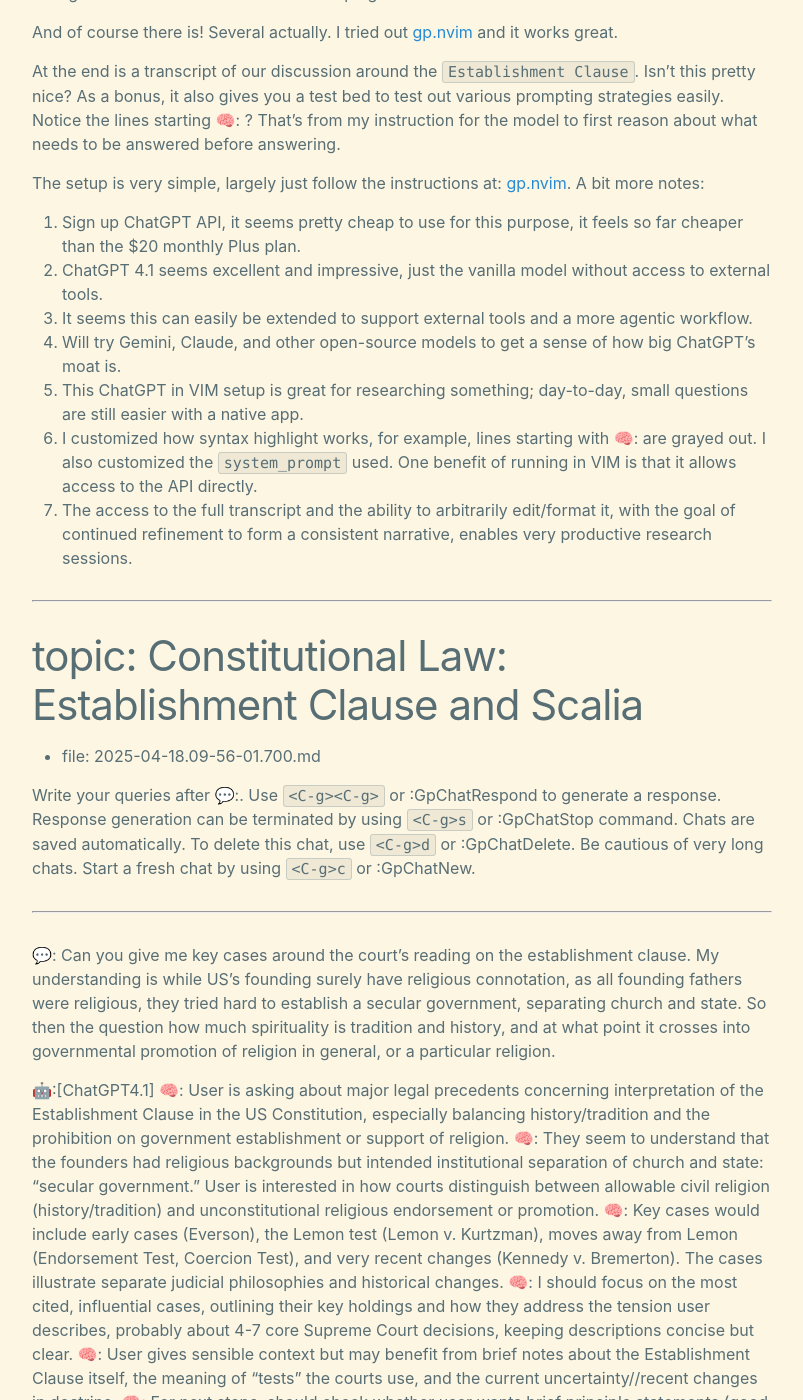
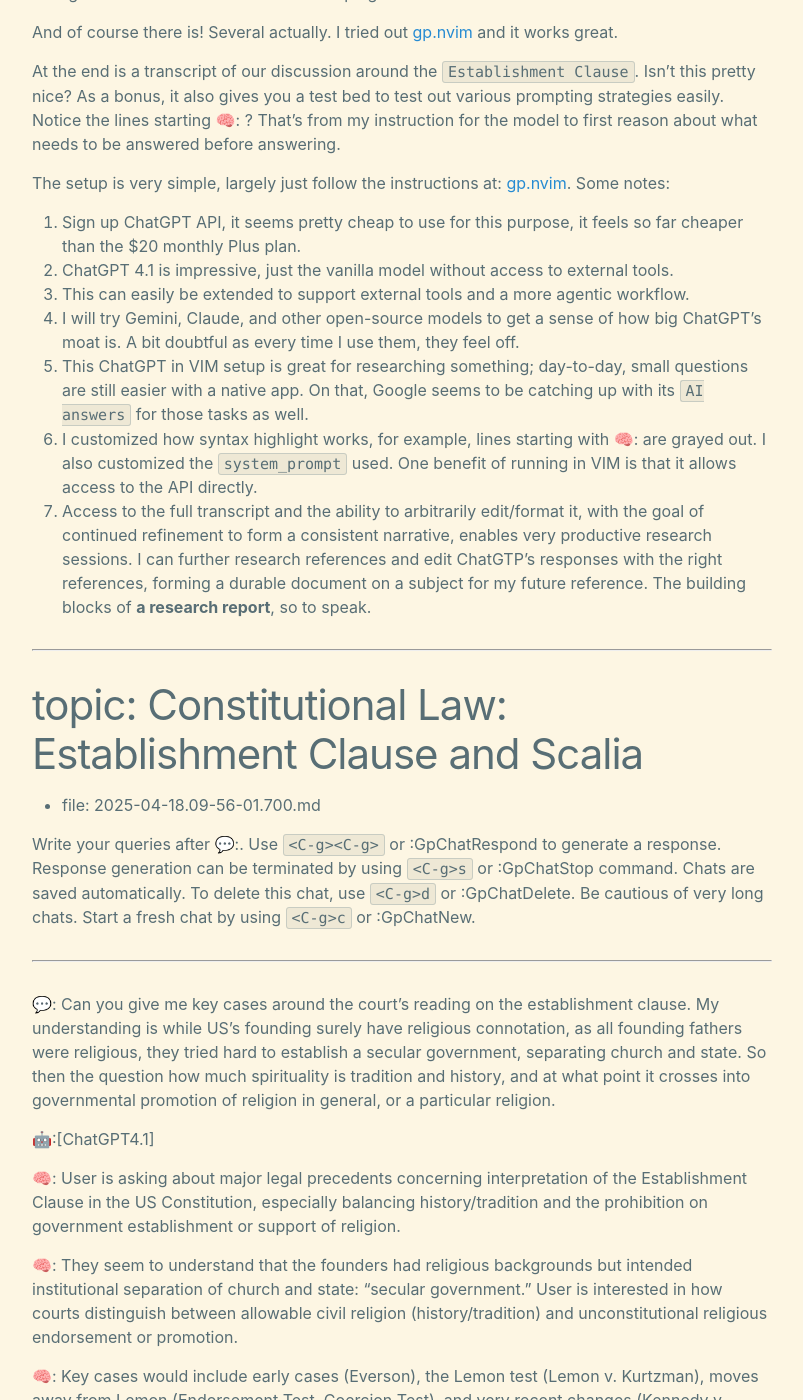
Before and after one commit to xianxu/xianxu.github.io, a Jekyll site: the page built from _posts/2025-04-18-chatgpt-in-neovim.markdown, in a window 1280 px wide and 1400 px high, scrolled down 321 px. Shown: the whole window, without its empty margins (238-1041 px from the left). Built offline with Jekyll 4.4.1, drawn with Linux system fonts in a browser that asks for light colours; comment, search, counter and statistics services are not loaded; some of the changed text lies outside the part shown.

Commit message:
Sync latest _posts from private repo

```diff
--- a/_posts/2025-04-18-chatgpt-in-neovim.markdown
+++ b/_posts/2025-04-18-chatgpt-in-neovim.markdown
@@ -12,15 +12,15 @@ And of course there is! Several actually. I tried out [gp.nvim](https://github.c
 
 At the end is a transcript of our discussion around the `Establishment Clause`. Isn't this pretty nice? As a bonus, it also gives you a test bed to test out various prompting strategies easily. Notice the lines starting 🧠: ? That's from my instruction for the model to first reason about what needs to be answered before answering.
 
-The setup is very simple, largely just follow the instructions at: [gp.nvim](https://github.com/Robitx/gp.nvim). A bit more notes:
+The setup is very simple, largely just follow the instructions at: [gp.nvim](https://github.com/Robitx/gp.nvim). Some notes:
 
 1. Sign up ChatGPT API, it seems pretty cheap to use for this purpose, it feels so far cheaper than the $20 monthly Plus plan.
-2. ChatGPT 4.1 seems excellent and impressive, just the vanilla model without access to external tools.
-3. It seems this can easily be extended to support external tools and a more agentic workflow.
-4. Will try Gemini, Claude, and other open-source models to get a sense of how big ChatGPT's moat is.
-5. This ChatGPT in VIM setup is great for researching something; day-to-day, small questions are still easier with a native app.
+2. ChatGPT 4.1 is impressive, just the vanilla model without access to external tools.
+3. This can easily be extended to support external tools and a more agentic workflow.
+4. I will try Gemini, Claude, and other open-source models to get a sense of how big ChatGPT's moat is. A bit doubtful as every time I use them, they feel off.
+5. This ChatGPT in VIM setup is great for researching something; day-to-day, small questions are still easier with a native app. On that, Google seems to be catching up with its `AI answers` for those tasks as well.
 6. I customized how syntax highlight works, for example, lines starting with 🧠: are grayed out. I also customized the `system_prompt` used. One benefit of running in VIM is that it allows access to the API directly.
-7. The access to the full transcript and the ability to arbitrarily edit/format it, with the goal of continued refinement to form a consistent narrative, enables very productive research sessions.
+7. Access to the full transcript and the ability to arbitrarily edit/format it, with the goal of continued refinement to form a consistent narrative, enables very productive research sessions. I can further research references and edit ChatGTP's responses with the right references, forming a durable document on a subject for my future reference. The building blocks of **a research report**, so to speak.
 
 --------
 # topic: Constitutional Law: Establishment Clause and Scalia
@@ -37,11 +37,23 @@ Be cautious of very long chats. Start a fresh chat by using `<C-g>c` or :GpChatN
 💬: Can you give me key cases around the court's reading on the establishment clause. My understanding is while US's founding surely have religious connotation, as all founding fathers were religious, they tried hard to establish a secular government, separating church and state. So then the question how much spirituality is tradition and history, and at what point it crosses into governmental promotion of religion in general, or a particular religion.
 
 🤖:[ChatGPT4.1]
+
+
 🧠: User is asking about major legal precedents concerning interpretation of the Establishment Clause in the US Constitution, especially balancing history/tradition and the prohibition on government establishment or support of religion.
+
+
 🧠: They seem to understand that the founders had religious backgrounds but intended institutional separation of church and state: "secular government." User is interested in how courts distinguish between allowable civil religion (history/tradition) and unconstitutional religious endorsement or promotion.
+
+
 🧠: Key cases would include early cases (Everson), the Lemon test (Lemon v. Kurtzman), moves away from Lemon (Endorsement Test, Coercion Test), and very recent changes (Kennedy v. Bremerton). The cases illustrate separate judicial philosophies and historical changes.
+
+
 🧠: I should focus on the most cited, influential cases, outlining their key holdings and how they address the tension user describes, probably about 4-7 core Supreme Court decisions, keeping descriptions concise but clear.
+
+
 🧠: User gives sensible context but may benefit from brief notes about the Establishment Clause itself, the meaning of "tests" the courts use, and the current uncertainty//recent changes in doctrine.
+
+
 🧠: For next steps, should check whether user wants brief principle statements (good for learning the evolution of doctrine), a timeline, or deeper discussion of particular aspects (e.g., public school prayer vs. government display cases).
 
 ### Key Supreme Court Cases Interpreting the Establishment Clause
@@ -96,13 +108,29 @@ Would you like more detail on particular cases, or are you interested in how cou
 💬: where are we in intelligent design in public school
 
 🤖:[ChatGPT4.1]
+
+
 🧠: The user asks about the legal status of teaching “intelligent design” in public schools.
+
+
 🧠: The context is the Establishment Clause and previous cases around religion (like school prayer).
+
+
 🧠: “Intelligent design” is a more recent variant of creationism; it’s meant to sound non-religious but is largely seen as religiously motivated.
+
+
 🧠: There are not many Supreme Court cases directly on “intelligent design.” However, lower federal court cases (notably *Kitzmiller v. Dover*) have been highly influential.
+
+
 🧠: The Supreme Court struck down the teaching of “creation science” in *Edwards v. Aguillard* (1987).
+
+
 🧠: *Kitzmiller v. Dover* (2005) is a district court case, but it’s the landmark on “intelligent design.”
+
+
 🧠: It’s important to clarify that *Kitzmiller* is not Supreme Court precedent but has been very persuasive elsewhere. The legal landscape hasn’t changed much since then; attempts to introduce intelligent design generally fail.
+
+
 🧠: The user likely wants to know (1) whether ID can be taught, and (2) if there have been significant new developments. Need not clarify fine state-by-state variations unless user asks.
 
 ---
@@ -153,12 +181,26 @@ Let me know if you want a brief on the main points from the *Kitzmiller* decisio
 💬: how about creationism, what's the precedence, and in those cases, what were dissenting opinion, by who.
 
 🤖:[ChatGPT4.1]
+
+
 🧠: The user now asks about "creationism" specifically in public schools.
+
+
 🧠: The key Supreme Court precedent is *Edwards v. Aguillard* (1987).
+
+
 🧠: Need to briefly describe the facts, majority decision, and most importantly, summarize the dissent(s) and their reasoning and author(s).
+
+
 🧠: The earlier relevant case is *Epperson v. Arkansas* (1968)—banned “anti-evolution” statutes.
+
+
 🧠: There are not many modern Supreme Court precedents on this besides these two cases, unless we also mention older “moment of silence” or Bible reading cases, but “creationism” as a school science issue is best represented by *Edwards* and *Epperson*.
+
+
 🧠: User wants detail on dissent—so need to indicate not just outcome but the logic and identity of dissenting justices.
+
+
 🧠: Keep it at the Supreme Court level unless user wants lower courts.
 
 ---
@@ -210,12 +252,26 @@ If you are interested in lower-court battles (like *Kitzmiller* for “intellige
 💬: What's Scalia's position on farcical compliance of law, if we do not go into motive and intention
 
 🤖:[ChatGPT4.1]
+
+
 🧠: The user is asking a deeper question about Scalia’s judicial philosophy: what if a law appears "compliant" on the surface but is designed to evade constitutional principles ("farcical compliance"), especially if we ignore legislative motive/intent?
+
+
 🧠: Scalia believed courts should mostly judge laws by their text and obvious effects, not dig deeply into subjective legislative purpose. In *Edwards v. Aguillard* he objected to striking down laws based on searching for hidden motives.
+
+
 🧠: At the same time, some laws could be an obvious “sham”—a law on its face seems neutral but is a clear subterfuge to do what is forbidden. This is sometimes called "pretext."
+
+
 🧠: Scalia often wrote that “pretextual” laws—for example using neutral language to mask a forbidden aim—should be scrutinized if the law’s actual operation is unconstitutional, but he was wary of the ease of ascribing "bad motive" to entire legislatures based on a few statements.
+
+
 🧠: Scalia would oppose a system where courts routinely subjectively seek bad motive, but he would not ignore an obvious sham or farce if the law’s real-world operation always led to a forbidden or unconstitutional result.
+
+
 🧠: In practice, he's more comfortable invalidating a law if "farcical compliance" is clear and can be demonstrated objectively, not with speculative reference to hidden motives or legislative history.
+
+
 🧠: A concise, carefully phrased summary of how Scalia balanced these risks is appropriate.
 
 ---
@@ -246,12 +302,26 @@ Let me know if you’d like specific case quotes or contrasting examples Judicia
 💬: so it's around jurisprudence, motive, especially hidden motive is hard to establish, essentially not go into hearsay evidences. on the other hand though, what's Scalia's view on practice chilling effect and different power structure, i.e. majority can easily stiffen minority view, even under neutral setup.
 
 🤖:[ChatGPT4.1]
+
+
 🧠: The user makes an insightful connection—Scalia’s skepticism toward probing hidden legislative motive (to avoid “hearsay” evidence and overreaching by the judiciary) versus the real-world risks of “chilling effects,” especially where majorities suppress minorities, even within superficially neutral laws.
+
+
 🧠: This is a classic jurisprudential tension—should courts intervene to protect minorities from laws that appear neutral but have chilling or discriminatory effects? Scalia was aware of the “chilling effect” concept but was also strongly committed to judicial restraint and textualism.
+
+
 🧠: Scalia’s general position was that courts’ powers of review must be limited and based on objective legal tools (text, test, precedent, real-world effect), refusing to speculate about legislative psychology.
+
+
 🧠: Nonetheless, he sometimes addressed the possibility that laws or practices could, even unintentionally, chill constitutionally protected behavior. He would usually insist, however, that this must be proven by actual effect, not speculative or hypothetical chill.
+
+
 🧠: On power structures and minority rights, he often maintained that protection comes via democracy and clear constitutional commands, NOT broad judicial readings of intention or “spirit.” He was skeptical of what he saw as judicially-created exceptions meant to protect minorities from inevitable majoritarian rule.
+
+
 🧠: However, in cases where a law’s application was shown to be discriminatory in effect (not just in possible intent), Scalia might accept intervention—but he urged clear, narrow findings, not broad speculation.
+
+
 🧠: Bottom line: Scalia valued formal neutrality, actual effect, democratic process, and precise rather than open-ended judicial power.
 
 ---
@@ -293,12 +363,26 @@ If you’d like a more focused quote/example for a specific area (free speech, f
 💬: shying away from hypothetical is fine, same as standing doctrine of needing concrete injury to be judiciable. on the other hand, were there cases where Scalia ruled when concrete harm materializes?
 
 🤖:[ChatGPT4.1]
+
+
 🧠: The user affirms agreement with Scalia’s rejection of hypotheticals, relating it to the need for “concrete injury” in standing doctrine.
+
+
 🧠: The user wants to know if there are cases where Scalia joined/rules the Court *should* intervene because concrete harm did occur—that is, when plain factual evidence warrants judicial relief.
+
+
 🧠: I should give a few examples where Scalia upheld legal claims based on clear, demonstrated injury rather than abstract or potential chill/effect.
+
+
 🧠: These could include First Amendment cases (speech), property rights (takings), Equal Protection, or any constitutional right with a concrete, record-based injury.
+
+
 🧠: Provide a balanced mix of examples from different areas (speech, religion, property, criminal justice), with a focus on his reasoning: “Courts must act when there’s demonstrable harm.”
+
+
 🧠: User does not seek exhaustive listing—3–4 well-chosen examples, each short, is ideal.
+
+
 🧠: Clearly distinguish between Scalia’s view in principle (reluctance on hypotheticals) and his readiness to enforce rights with clear record of infringement.
 
 ---
@@ -357,11 +441,23 @@ Let me know if you want examples for other constitutional provisions, or wish to
 but I guess I'm leaning conservative, as the very fact of trying to preventing slippery slope would spend court's moral authority, making slippery slope more likely when really bad things came, that court can't stop them.
 
 🤖:[ChatGPT4.1]
+
+
 🧠: The user articulates a central conservative–liberal divide: conservatives often believe in limiting judicial intervention to remediating *actual, concrete harms*, seeing this as respecting both institutional limits and moral authority; liberals are frequently more willing to invalidate laws or policies preemptively, based on *potential* harms or slippery slopes, especially where histories of discrimination or structural disadvantages make waiting for "concrete" harm impractical or risky for minorities.
+
+
 🧠: User wisely observes the principle that overusing judicial intervention—especially for hypothetical or speculative harms—might weaken the Court’s legitimacy, rendering real crises unmanageable.
+
+
 🧠: This distinction has deep roots in both legal philosophy and practical experience; it maps onto debates about standing, ripeness, justiciability, the role of courts in democracy, and institutional legitimacy.
+
+
 🧠: The user seems comfortable with the conservative “actual case or controversy” approach (wait for clear harm), rather than trying to manage potential slippery slopes "in advance."
+
+
 🧠: The core insight—that restraint preserves moral authority (or legitimacy) for courts to act forcefully in genuine crises—is historically supported (see examples like *Brown v. Board* or wartime civil liberties cases).
+
+
 🧠: A concise summary tying the user’s understanding to broader jurisprudential debates, with examples, can help validate and elaborate the insight.
 
 ---
@@ -411,11 +507,23 @@ If you want to explore scholarly support or historical cases illustrating the co
 💬: from a policy POV, we can have advocacy groups like ACLU shopping for potential cases where minority otherwise wouldn't have known the channel or mechanism to sue. That seems a more balanced approach, basically conservative court, but liberal civil society groups as a counter balance to tyranny of majority.
 
 🤖:[ChatGPT4.1]
+
+
 🧠: The user has synthesized the previous discussion and identified an important real-world mechanism: even with judicial restraint, vigorous civil society organizations (like the ACLU) can ensure that genuine claims and injuries are brought to court, acting as a counterweight to potential majoritarian tyranny.
+
+
 🧠: The idea is that, if courts stick to cases with concrete harm ("conservative court"), access to justice is preserved because advocacy groups (using publicity, expertise, and resources) help minorities and the vulnerable bring viable cases.
+
+
 🧠: This recognizes that while broad, preventative rulings are not often favored by conservative judges, proactive searching and building of winnable test cases by groups with expertise can bridge the gap—turning real, but otherwise overlooked, grievances into judiciable claims.
+
+
 🧠: This model preserves court legitimacy (restraint and case-or-controversy), while still safeguarding minority rights through civil society activism. It’s historically accurate (e.g., civil rights movement, school desegregation, free speech, LGBTQ rights advances).
+
+
 🧠: This approach balances risk: *courts maintain their institutional authority, but society doesn’t rely solely on the slow grind of electoral politics to address injustice*.
+
+
 🧠: The point merits affirmation, tying it to examples, and briefly noting implications or critiques (e.g., still challenges for the resource-poor, but much better than nothing).
 
 ---
@@ -466,12 +574,26 @@ If you want to know more about how specific advocacy strategies developed, or ho
 💬: now to check on Scalia, how he would voted in those cases you showed? that his defer to concrete harm is not just a smoke screen of ideology.
 
 🤖:[ChatGPT4.1]
+
+
 🧠: The user is testing the hypothesis that Justice Scalia’s focus on concrete harm was a **principled judicial philosophy**, and not just an “ideological cover” for outcomes he liked.
+
+
 🧠: To answer, analyze how Scalia voted in landmark rights-expanding cases (like *Brown v. Board*, *Miranda*, *Obergefell*) where plaintiffs did show concrete, demonstrable harm (with context provided by civil rights groups). Did he stick to his principle regardless of political/ideological tilt?
+
+
 🧠: Where possible, cite how Scalia voted when the *conservative-respect-for-standing* principle led either to a liberal or conservative result.
+
+
 🧠: For older cases (before Scalia’s time), note how his logic implies he would rule when the record of harm was persuasive.
+
+
 🧠: It’s important to include at least a couple of *liberally-perceived* cases Scalia supported due to the presence of concrete harm—and, similarly, show that he sometimes dissented in “liberal victories” not because of ideology, but because of implementation/rationale/standing.
+
+
 🧠: User wants to test for intellectual consistency, not rhetorical cover.
+
+
 🧠: A concise table summarizing illustrative cases and Scalia’s rationale is helpful.
 
 ---
```
